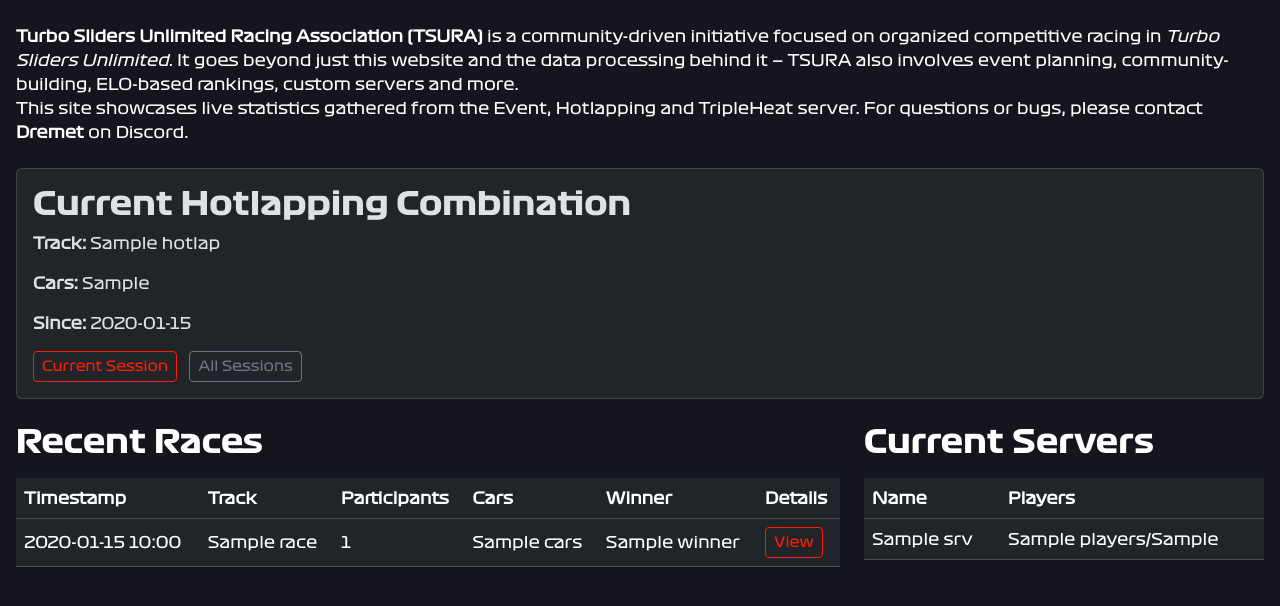
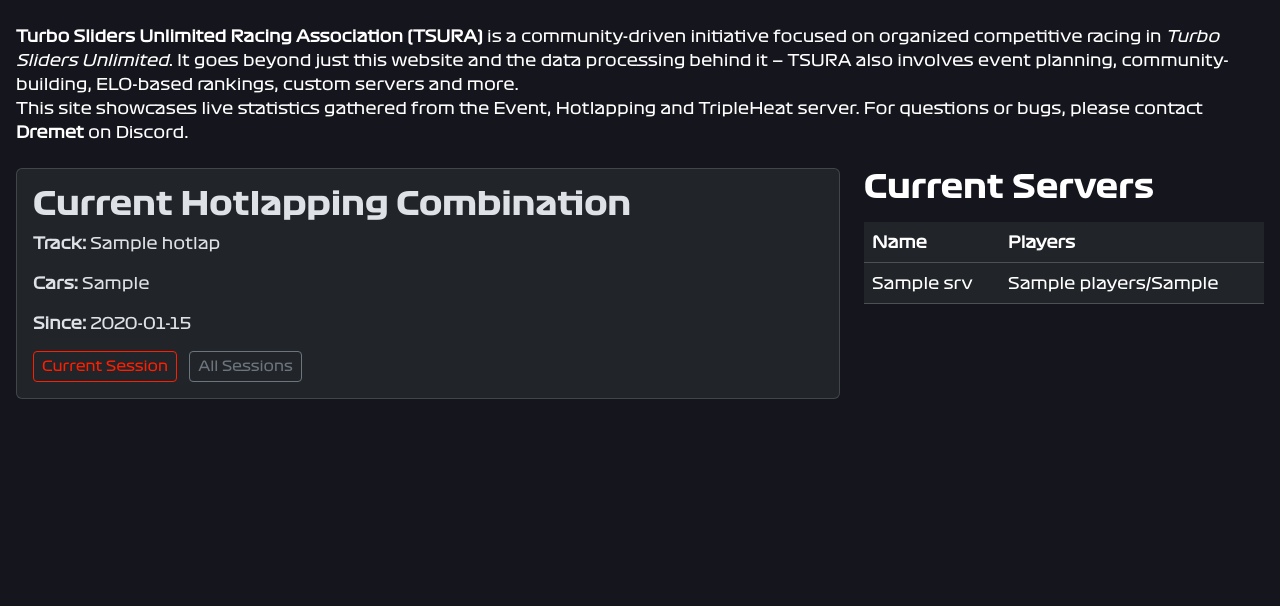
Before and after one commit to Dremet/tsura2, a Flask app: template tsura/app/blueprints/main/templates/index.html in a window 1280 px wide. Shown: the part 67-673 px from the top of the page. Run offline with Flask 3, Linux system fonts and the light colour scheme; the template is opened without the code that fills it: most values are stand-ins (such as "Sample title", 1, 10 or a date in 2020); parts of the project's set-up code (start-up, migrations or seed data) failed here and were passed over; some libraries are stand-ins or nearby versions.

Commit message:
feat: races page — per-server last-race-day summaries, remove recent-races from home
Index page no longer shows recent races table (moved to races subpage).
Races page shows three server cards (Event, TripleHeat, Casual-Heat) with
all races on the most recent race day each (max 5). Full list below shows
human_count instead of raw participant_count.

Co-Authored-By: Claude Sonnet 4.6 <noreply@anthropic.com>

```diff
--- a/tsura/app/blueprints/main/templates/index.html
+++ b/tsura/app/blueprints/main/templates/index.html
@@ -13,8 +13,10 @@
     </p>
 </section>
 
+<div class="row g-4">
     {% if hotlap %}
-<div class="card mb-4">
+    <div class="col-lg-8">
+        <div class="card">
             <div class="card-body">
                 <h2 class="card-title">Current Hotlapping Combination</h2>
                 <p><strong>Track:</strong> {{ hotlap.track_name }}</p>
@@ -27,51 +29,10 @@
                 <a href="{{ url_for('main.hotlapping') }}" class="btn btn-outline-secondary btn-sm">All Sessions</a>
             </div>
         </div>
+    </div>
     {% endif %}
 
-<div class="row g-4">
-    <div class="col-lg-8">
-        <h2 class="mb-3">Recent Races</h2>
-        <div class="table-responsive">
-            <table class="table table-dark table-hover align-middle">
-                <thead>
-                    <tr>
-                        <th>Timestamp</th>
-                        <th>Track</th>
-                        <th>Participants</th>
-                        <th>Cars</th>
-                        <th>Winner</th>
-                        <th>Details</th>
-                    </tr>
-                </thead>
-                <tbody>
-                    {% for race in races %}
-                    <tr>
-                        <td>{{ race.utc_start_time.strftime('%Y-%m-%d %H:%M') }}</td>
-                        <td>{{ race.track_name }}</td>
-                        <td>{{ race.participant_count }}</td>
-                        <td>
-                            {% set cars_list = race.cars.split(',') %}
-                            <span data-bs-toggle="tooltip" title="{{ race.cars }}">
-                                {{ cars_list[0] }}{% if cars_list|length > 1 %} +{{ cars_list|length - 1 }} more{% endif
-                                %}
-                            </span>
-                        </td>
-                        <td>{{ race.winner }}</td>
-                        <td>
-                            <a href="{{ url_for('main.race_detail', session_id=race.session_id) }}"
-                                class="btn btn-warm-red btn-sm">
-                                View
-                            </a>
-                        </td>
-                    </tr>
-                    {% endfor %}
-                </tbody>
-            </table>
-        </div>
-    </div>
-
-    <div class="col-lg-4">
+    <div class="{% if hotlap %}col-lg-4{% else %}col-lg-12{% endif %}">
         <h2 class="mb-3">Current Servers</h2>
         <div class="table-responsive">
             <table class="table table-dark table-hover align-middle">
```
Also changed, not shown: tsura/app/blueprints/main/templates/races.html (+50 -2 lines). Lines whose indentation alone changed are shown as unchanged.
